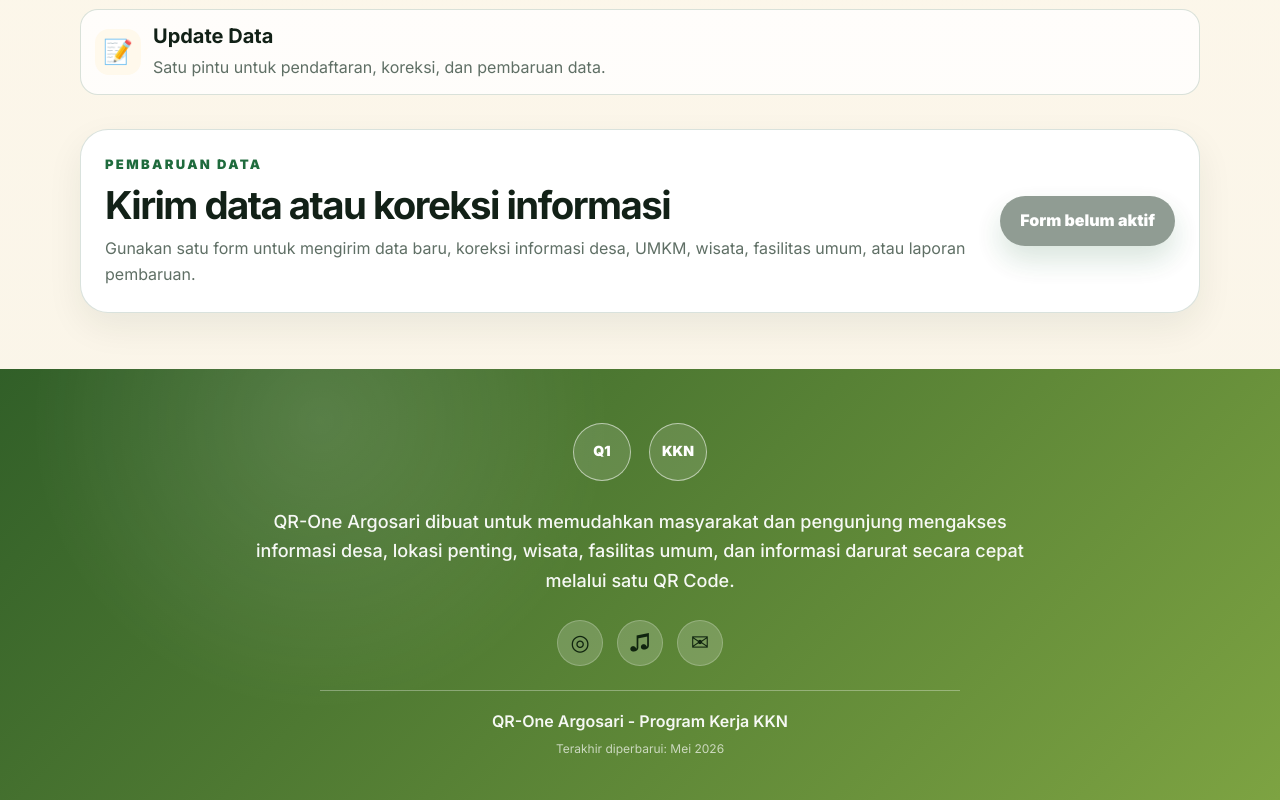
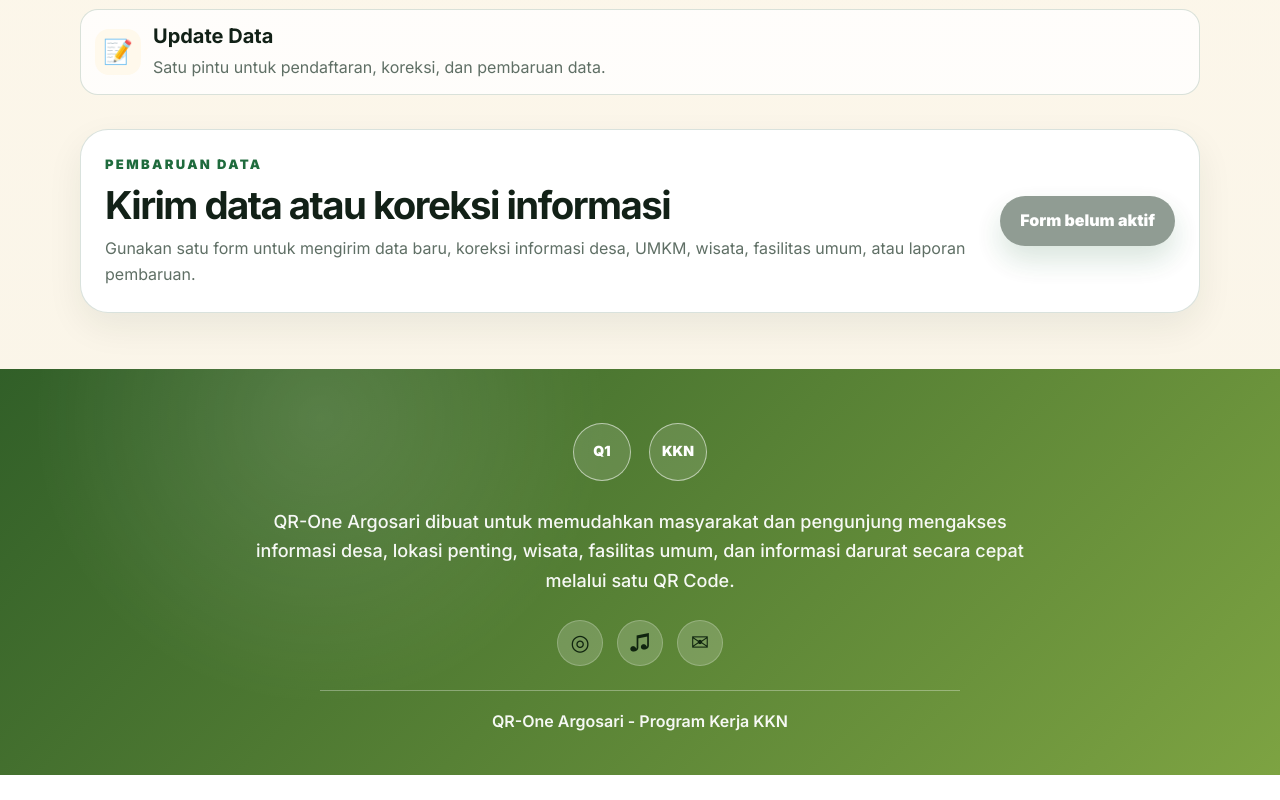
Before and after one commit to JimRobin-Ally/QR-One-III, a plain HTML site: page index.html in a window 1280 px wide. Shown: the part 2244-3044 px from the top of the page. After the commit the page ends 3019 px from the top, so only its background shows below. Drawn offline with Linux system fonts and the light colour scheme.

Commit message:
Update index.html

```diff
--- a/index.html
+++ b/index.html
@@ -194,9 +194,6 @@
         © KKN Desa Argosari 2026
       </p>
 
-      <p id="lastUpdated" class="qr-footer-update">
-        Terakhir diperbarui: Mei 2026
-      </p>
     </div>
   </footer>
 
```
